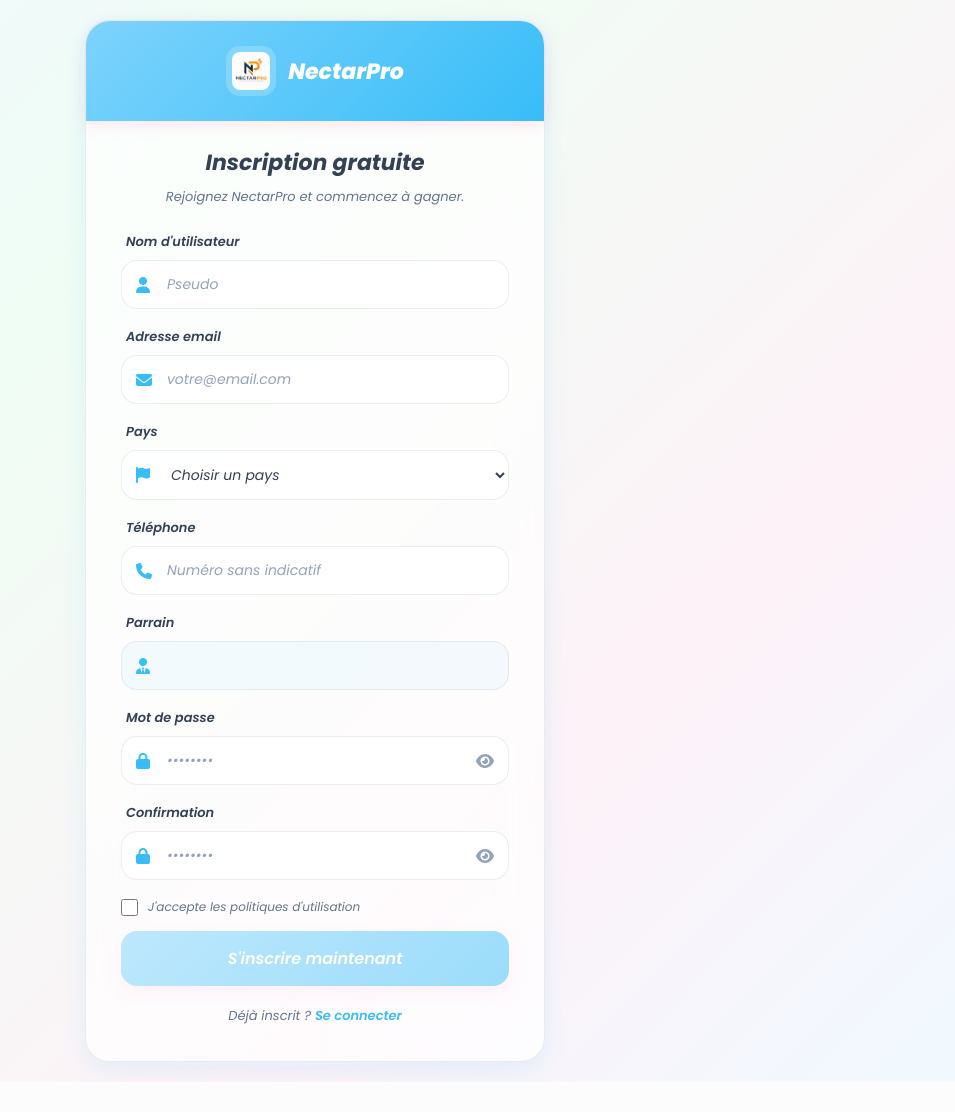
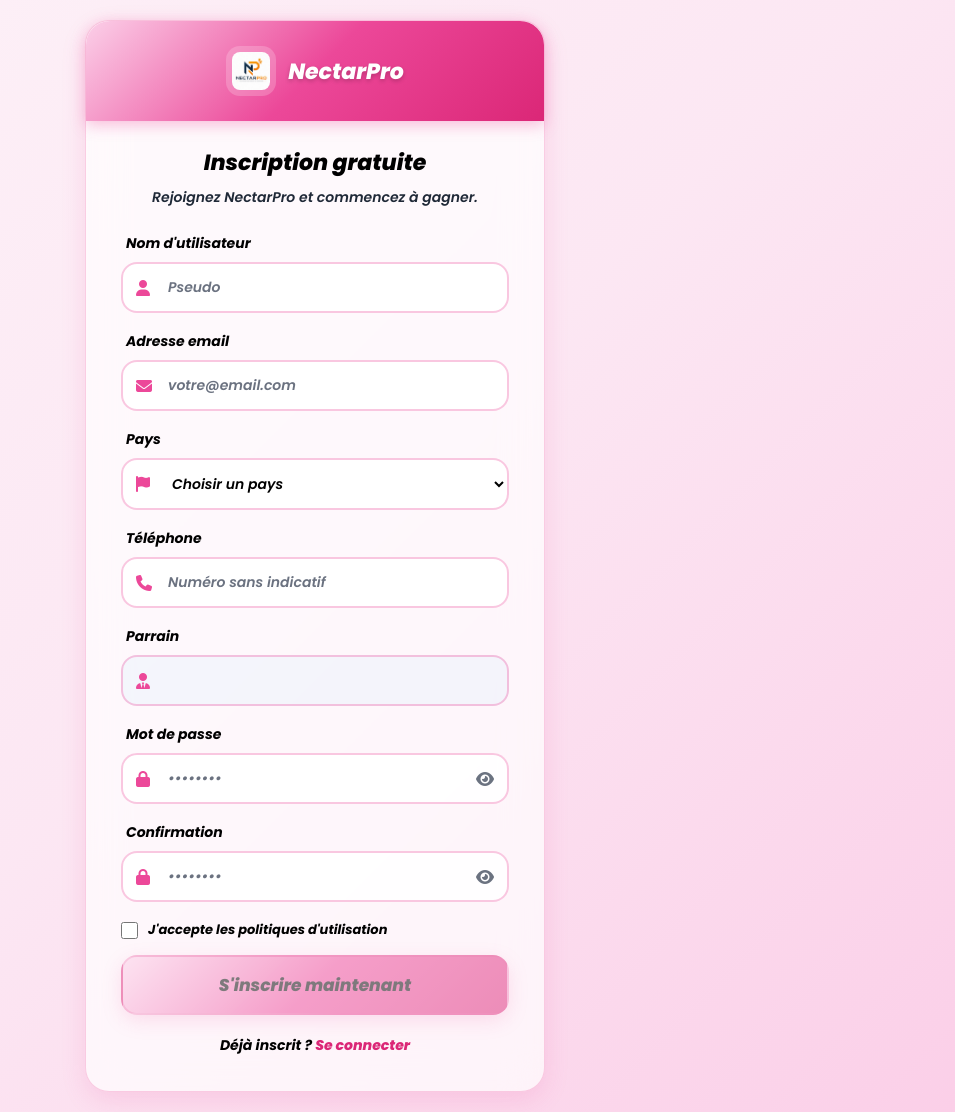
Before and after one commit to fredogary7-rgb/e, a Flask app: page /inscription in a window 1280 px wide. Shown: the whole page, without its empty margins (325-1280 px from the left). Before the commit the page ends 1077 px from the top, so only its background shows below. Run offline with Flask 3, Linux system fonts and the light colour scheme.

Commit message:
connexion/inscription: texte noir gras italique sur fond rose

```diff
--- a/templates/inscription.html
+++ b/templates/inscription.html
@@ -34,21 +34,21 @@
             --bg-primary: #f8fafc;
             --bg-secondary: rgba(255, 255, 255, 0.8);
             --bg-card: rgba(255, 255, 255, 0.7);
-            --accent-blue: #38bdf8;
-            --accent-blue-light: #7dd3fc;
+            --accent-blue: #db2777;
+            --accent-blue-light: #f9a8d4;
             --accent-green: #86efac;
-            --accent-pink: #f9a8d4;
-            --text-primary: #334155;
-            --text-secondary: #64748b;
-            --text-muted: #94a3b8;
-            --border-color: rgba(148, 163, 184, 0.2);
-            --gradient-blue: linear-gradient(135deg, #7dd3fc 0%, #38bdf8 100%);
+            --accent-pink: #ec4899;
+            --text-primary: #000000;
+            --text-secondary: #1f2937;
+            --text-muted: #6b7280;
+            --border-color: rgba(236, 72, 153, 0.25);
+            --gradient-blue: linear-gradient(135deg, #fbcfe8 0%, #ec4899 50%, #db2777 100%);
             --gradient-pink: linear-gradient(135deg, #fbcfe8 0%, #f9a8d4 100%);
-            --gradient-bg: linear-gradient(135deg, #f0f9ff 0%, #f0fdf4 30%, #fdf2f8 70%, #f0f9ff 100%);
+            --gradient-bg: linear-gradient(135deg, #fdf2f8 0%, #fce7f3 50%, #fbcfe8 100%);
             --radius-lg: 16px;
             --radius-xl: 20px;
             --radius-2xl: 24px;
-            --shadow-medium: 0 8px 24px rgba(56, 189, 248, 0.12);
+            --shadow-medium: 0 8px 24px rgba(236, 72, 153, 0.15);
         }
 
         body {
@@ -81,8 +81,8 @@
             display: flex;
             align-items: center;
             justify-content: center;
-            color: white;
-            box-shadow: 0 4px 15px rgba(249, 168, 212, 0.3);
+            color: #ffffff;
+            box-shadow: 0 4px 15px rgba(236, 72, 153, 0.35);
         }
 
         .header-box img {
@@ -97,7 +97,9 @@
         .header-box h2 {
             font-style: italic;
             font-size: 22px;
-            font-weight: 800;
+            font-weight: 900;
+            color: #ffffff;
+            text-shadow: 0 2px 4px rgba(0,0,0,0.2);
         }
 
         .title-section {
@@ -108,16 +110,17 @@
         .title-section h1 {
             font-style: italic;
             font-size: 22px;
-            color: var(--text-primary);
+            color: #000000;
             margin-bottom: 8px;
-            font-weight: 700;
+            font-weight: 800;
         }
 
         .title-section p {
             font-style: italic;
-            font-size: 13px;
-            color: var(--text-secondary);
+            font-size: 14px;
+            color: #1f2937;
             margin-bottom: 25px;
+            font-weight: 600;
         }
 
         .input-group {
@@ -129,9 +132,9 @@
         .input-group label {
             display: block;
             font-style: italic;
-            font-size: 13px;
-            font-weight: 600;
-            color: var(--text-primary);
+            font-size: 14px;
+            font-weight: 700;
+            color: #000000;
             margin-bottom: 8px;
             margin-left: 5px;
         }
@@ -145,7 +148,7 @@
             left: 15px;
             top: 50%;
             transform: translateY(-50%);
-            color: var(--accent-blue);
+            color: #ec4899;
             font-size: 16px;
             pointer-events: none;
         }
@@ -155,21 +158,22 @@
             width: 100%;
             padding: 13px 15px 13px 45px;
             border-radius: var(--radius-lg);
-            border: 1px solid var(--border-color);
-            background: rgba(255, 255, 255, 0.8);
+            border: 2px solid rgba(236, 72, 153, 0.3);
+            background: rgba(255, 255, 255, 0.9);
             font-family: 'Poppins', sans-serif;
             font-style: italic;
             font-size: 14px;
+            font-weight: 600;
             outline: none;
             transition: 0.3s ease;
-            color: var(--text-primary);
+            color: #000000;
         }
 
         .input-field input:focus,
         .input-field select:focus {
-            border-color: var(--accent-blue);
+            border-color: #ec4899;
             background: #fff;
-            box-shadow: 0 0 0 3px rgba(56, 189, 248, 0.1);
+            box-shadow: 0 0 0 3px rgba(236, 72, 153, 0.15);
         }
 
         .input-field input::placeholder {
@@ -192,7 +196,7 @@
         }
 
         .password-toggle:hover {
-            color: var(--accent-blue);
+            color: #ec4899;
         }
 
         .policy-check {
@@ -202,8 +206,9 @@
             margin: 15px 0;
             text-align: left;
             font-style: italic;
-            font-size: 12px;
-            color: var(--text-secondary);
+            font-size: 13px;
+            font-weight: 700;
+            color: #000000;
             cursor: pointer;
         }
 
@@ -211,7 +216,7 @@
             cursor: pointer;
             width: 17px;
             height: 17px;
-            accent-color: var(--accent-blue);
+            accent-color: #ec4899;
         }
 
         #policy-box {
@@ -259,24 +264,25 @@
             border: none;
             border-radius: var(--radius-lg);
             background: var(--gradient-blue);
-            color: white;
+            color: #000000;
             font-family: 'Poppins', sans-serif;
             font-style: italic;
-            font-weight: 600;
-            font-size: 16px;
+            font-weight: 800;
+            font-size: 17px;
             cursor: pointer;
             transition: 0.3s ease;
-            box-shadow: 0 6px 20px rgba(249, 168, 212, 0.3);
+            box-shadow: 0 6px 20px rgba(236, 72, 153, 0.3);
             margin-top: 5px;
             display: flex;
             justify-content: center;
             align-items: center;
             gap: 10px;
+            border: 2px solid rgba(219, 39, 119, 0.3);
         }
 
         .btn-submit:hover:not(:disabled) {
             transform: translateY(-2px);
-            box-shadow: 0 8px 25px rgba(249, 168, 212, 0.4);
+            box-shadow: 0 8px 25px rgba(236, 72, 153, 0.45);
         }
 
         .btn-submit:disabled {
@@ -288,7 +294,7 @@
             display: none;
             width: 18px;
             height: 18px;
-            border: 2px solid #ffffff;
+            border: 3px solid #000000;
             border-bottom-color: transparent;
             border-radius: 50%;
             animation: rotation 0.8s linear infinite;
@@ -311,29 +317,32 @@
         }
 
         .alert.danger {
-            background: rgba(249, 168, 212, 0.15);
-            color: #db2777;
-            border: 1px solid rgba(249, 168, 212, 0.3);
+            background: rgba(249, 168, 212, 0.2);
+            color: #9d174d;
+            border: 1px solid rgba(236, 72, 153, 0.4);
+            font-weight: 700;
         }
 
         .alert.success {
-            background: rgba(134, 239, 172, 0.15);
-            color: #16a34a;
-            border: 1px solid rgba(134, 239, 172, 0.3);
+            background: rgba(134, 239, 172, 0.2);
+            color: #15803d;
+            border: 1px solid rgba(134, 239, 172, 0.4);
+            font-weight: 700;
         }
 
         .login-footer {
             text-align: center;
             margin-top: 20px;
             font-style: italic;
-            font-size: 13px;
-            color: var(--text-secondary);
+            font-size: 14px;
+            font-weight: 700;
+            color: #000000;
         }
 
         .login-footer a {
-            color: var(--accent-blue);
+            color: #db2777;
             text-decoration: none;
-            font-weight: 600;
+            font-weight: 800;
         }
 
         .login-footer a:hover {
```
Also changed, not shown: templates/connexion.html (+58 -48 lines).
